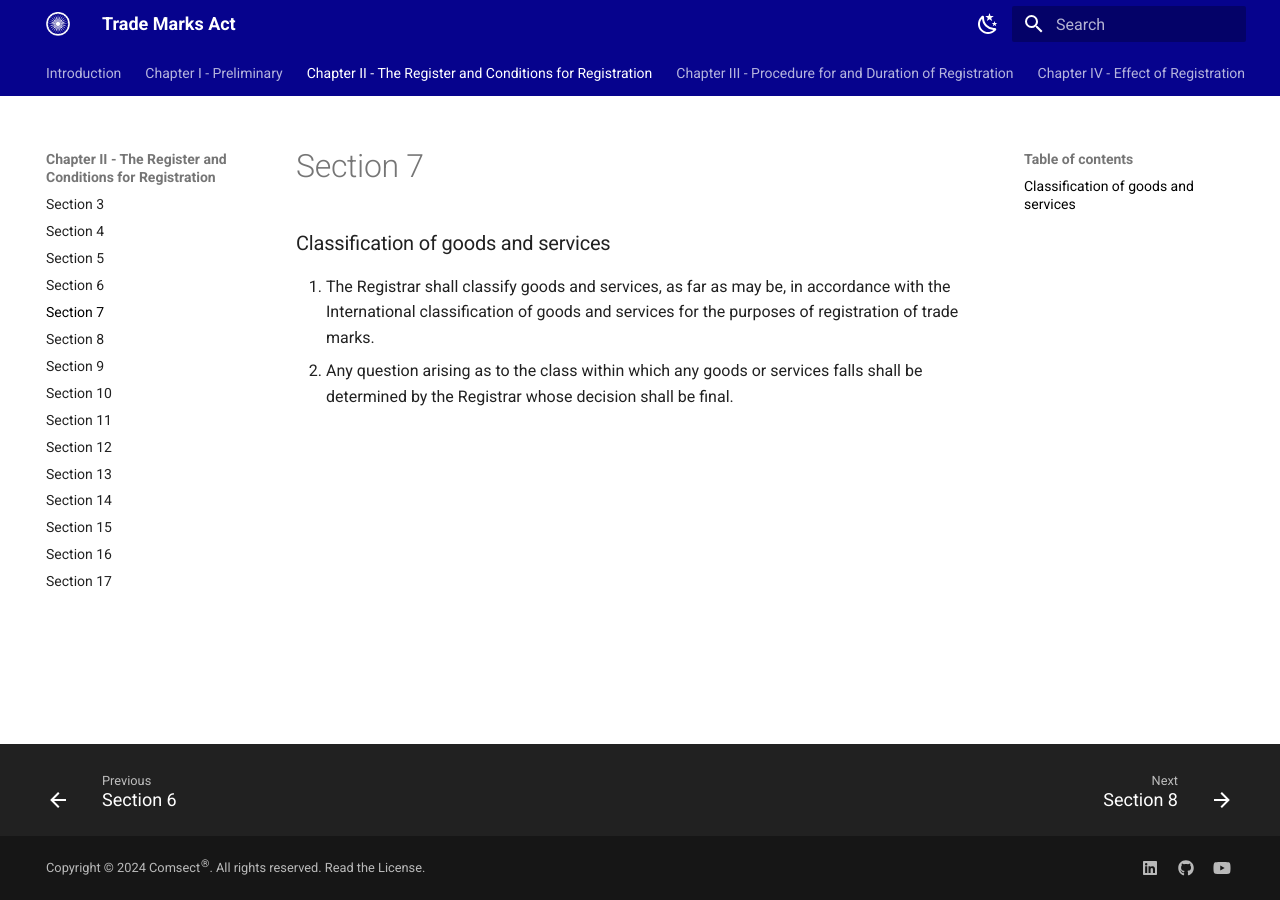
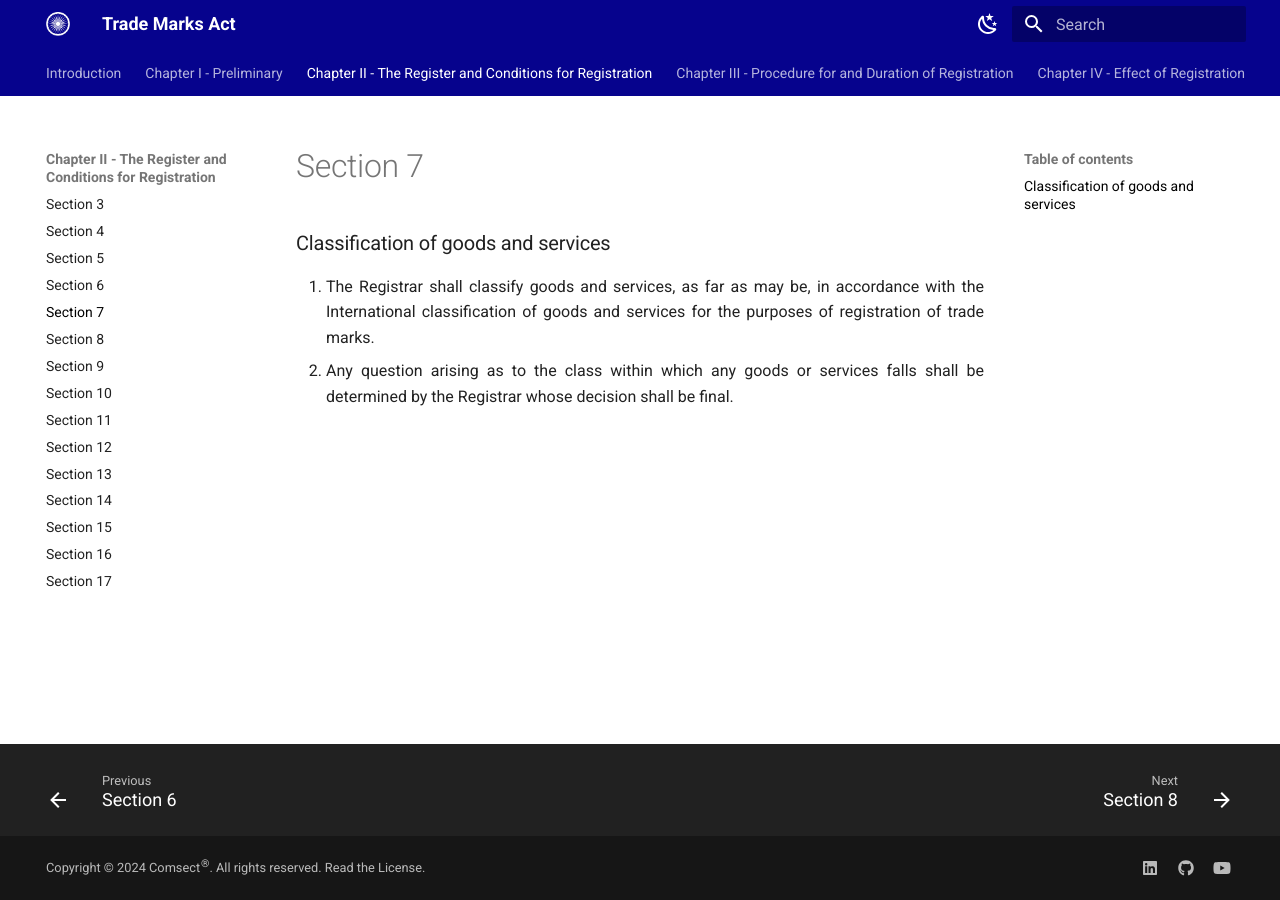
Before and after one commit to comsect/trademarks-act, an MkDocs documentation site: the page built from docs/en/7.md, in a window 1280 px wide. Built offline with MkDocs 1.6.1 and Material for MkDocs 9.7.7, drawn with Linux system fonts in a browser that asks for light colours.

Commit message:
apply text-align: justify for md-content class

```diff
--- a/docs/stylesheets/extra.css
+++ b/docs/stylesheets/extra.css
@@ -7,3 +7,7 @@
     --md-primary-fg-color:        #06038D;
     --md-typeset-a-color: #FFFFFF;
 }
+
+div.md-content {
+    text-align: justify;
+  }
```
